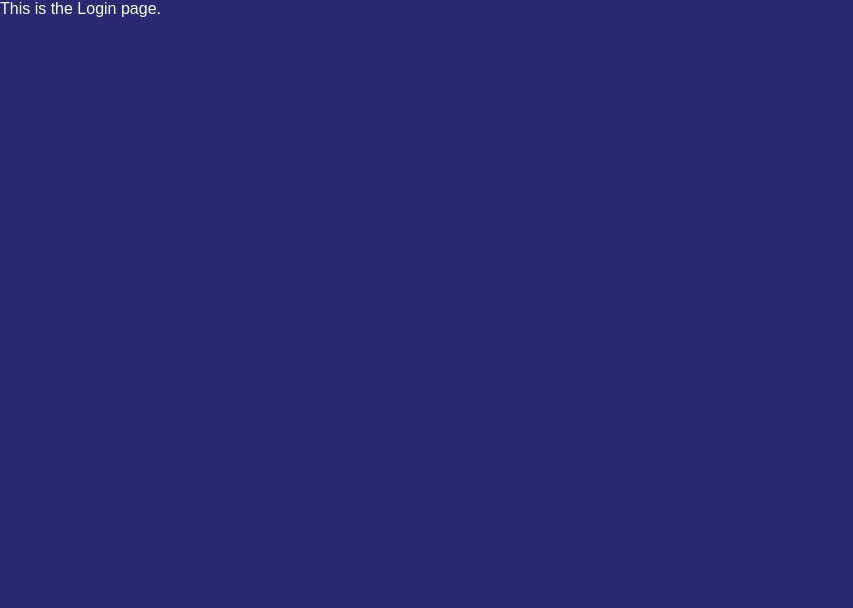
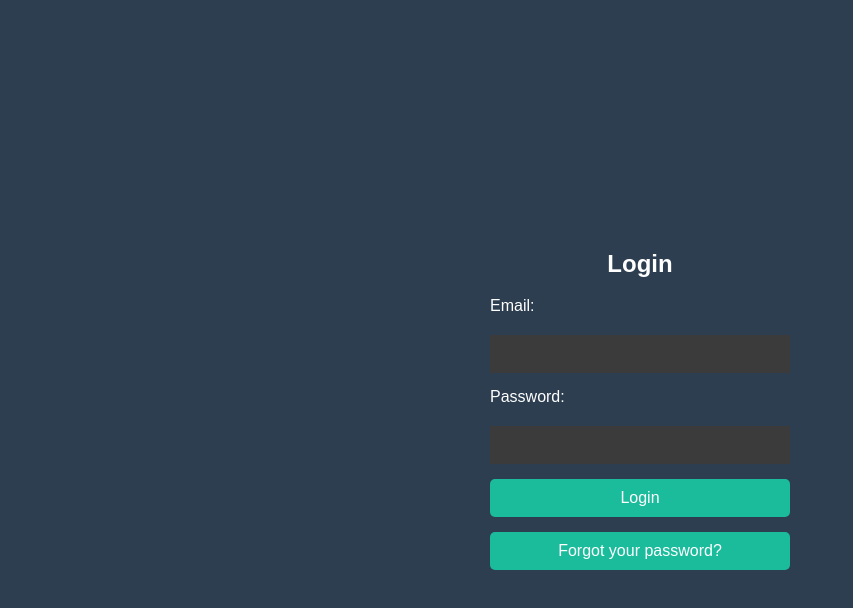
Before and after one commit to jimmydeen/zen-journal, a React (Create React App) app in the folder frontend/: page /login in a window 1280 px wide. Shown: the top 608 px of the page, without its empty margins (0-853 px from the left). Built offline with nearby package versions, Linux system fonts and the light colour scheme; no server answers.

Commit message:
standard auth pages, functionality not there eyet

```diff
--- a/frontend/src/App.js
+++ b/frontend/src/App.js
@@ -1,4 +1,4 @@
-import React, { useContext } from 'react';
+import React, { useState } from 'react';
 import './App.css';
 import { BrowserRouter, Routes, Route } from 'react-router-dom';
 import { AuthContext } from './AuthContext';
@@ -7,15 +7,17 @@ import Friends from './Friends';
 import Profile from './Profile';
 import Login from './Login';
 import SignUp from './SignUp';
+import ForgotPassword from './ForgotPassword';
 import LoadingScreen from './LoadingScreen';
 import Navbar from './Navbar';
 
 function App() {
-  const aC = useContext(AuthContext)
+  const [ac, setAc] = useState({})
 
   return (
+    <AuthContext.Provider value={{ac, setAc}}>
       <BrowserRouter>
-      {aC?.isLoggedIn && <Navbar/>}
+        {ac?.isLoggedIn && <Navbar/>}
         <Routes>
           <Route exact path="" element={<LoadingScreen />} />
           <Route exact path="/journal" element={<Journal />} />
@@ -23,8 +25,11 @@ function App() {
           <Route path="/profile" element={<Profile />} />
           <Route path="/login" element={<Login/>} />
           <Route path="/signup" element={<SignUp/>} />
+          <Route path="/login" element={<Login/>} />
+          <Route path="/forgot-password" element={<ForgotPassword/>} />
         </Routes>
       </BrowserRouter>
+    </AuthContext.Provider>
   );
 }
 
--- a/frontend/src/AuthContext.js
+++ b/frontend/src/AuthContext.js
@@ -1,3 +1,12 @@
-import { createContext } from "react";
+import { createContext, useContext } from "react";
 
-export const AuthContext = createContext({})
+export const AuthContext = createContext(null)
+
+export function useAuthContext() {
+  const aC = useContext(AuthContext)
+
+  if (aC === undefined) {
+    throw new Error('useAuthContext must be used within an AuthContext')
+  }
+  return aC
+}
--- /dev/null
+++ b/frontend/src/ForgotPassword.js
@@ -0,0 +1,41 @@
+import { useState } from "react";
+import { useNavigate } from "react-router-dom";
+import { supabase } from "./Supabase";
+
+function ForgotPassword() {
+  const [email, setEmail] = useState('');
+
+  const navigate = useNavigate()
+
+  // later on, use ac to determine if there is already a person signed in and if so skip the sign in page
+  const handleSubmit = async (event) => {
+    event.preventDefault();
+    let {data, error} = await supabase.auth.resetPasswordForEmail({
+      email,
+    })
+    if (error) {
+      alert(error.message)
+    } else {
+      navigate('/')
+    }
+  };
+
+  return (
+    <div className="signup-container">
+      <h2>Reset Password</h2>
+      <form onSubmit={handleSubmit} className="signup-form">
+        <label htmlFor="email">Email:</label>
+        <input
+          type="email"
+          id="email"
+          value={email}
+          onChange={(e) => setEmail(e.target.value)}
+          required
+        />
+
+        <button type="submit" className="signup-button">Send email</button>
+      </form>
+    </div>
+  );
+}
+export default ForgotPassword
--- a/frontend/src/Login.js
+++ b/frontend/src/Login.js
@@ -1,10 +1,56 @@
-import React from "react";
+import { useState, useContext } from "react";
+import { useNavigate } from "react-router-dom";
+import { AuthContext } from "./AuthContext";
+import { supabase } from "./Supabase";
 
 function Login() {
+  const [email, setEmail] = useState('');
+  const [password, setPassword] = useState('');
+
+  const navigate = useNavigate()
+
+  // later on, use ac to determine if there is already a person signed in and if so skip the sign in page
+  const {ac, setAc} = useContext(AuthContext)
+  const handleSubmit = async (event) => {
+    event.preventDefault();
+    let {data, error} = await supabase.auth.signInWithPassword({
+      email,
+      password
+    })
+    if (error) {
+      alert(error.message)
+    } else {
+      setAc({isLoggedIn: true})
+      navigate('/journal')
+    }
+  };
+
   return (
-    <>
-      This is the Login page.
-    </>
-  )
+    <div className="signup-container">
+      <h2>Login</h2>
+      <form onSubmit={handleSubmit} className="signup-form">
+        <label htmlFor="email">Email:</label>
+        <input
+          type="email"
+          id="email"
+          value={email}
+          onChange={(e) => setEmail(e.target.value)}
+          required
+        />
+
+        <label htmlFor="password">Password:</label>
+        <input
+          type="password"
+          id="password"
+          value={password}
+          onChange={(e) => setPassword(e.target.value)}
+          required
+        />
+
+        <button type="submit" className="signup-button">Login</button>
+        <button onClick={()=>{navigate('/forgot-password')}} className="signup-button">Forgot your password?</button>
+      </form>
+    </div>
+  );
 }
 export default Login
--- a/frontend/src/Navbar.js
+++ b/frontend/src/Navbar.js
@@ -7,7 +7,6 @@ function Navbar() {
         <Link to="/" className="tab">Journal</Link>
         <Link to="/friends" className="tab">Friends</Link>
         <Link to="/profile" className="tab">Profile</Link>
-        <Link to="/loading" className="tab">Loading</Link>
       </nav>
   )
 }
--- a/frontend/src/SignUp.js
+++ b/frontend/src/SignUp.js
@@ -1,16 +1,29 @@
-import React, { useState } from 'react';
+import React, { useState, useContext } from 'react';
 import './SignUp.css';
+import { AuthContext } from './AuthContext';
+import { supabase } from './Supabase';
+import { useNavigate } from 'react-router-dom';
 
 const SignUp = () => {
   const [email, setEmail] = useState('');
   const [password, setPassword] = useState('');
 
-  const handleSubmit = (event) => {
+  const navigate = useNavigate()
+
+  // later on, use ac to determine if there is already a person signed in and if so skip the sign in page
+  const {ac, setAc} = useContext(AuthContext)
+  const handleSubmit = async (event) => {
     event.preventDefault();
-    console.log('Email:', email);
-    console.log('Password:', password);
-    setEmail('');
-    setPassword('');
+    let {data, error} = await supabase.auth.signUp({
+      email,
+      password
+    })
+    if (error) {
+      alert(error.message)
+    } else {
+      setAc({isLoggedIn: true})
+      navigate('/journal')
+    }
   };
 
   return (
```
Lines whose indentation alone changed are shown as unchanged.
